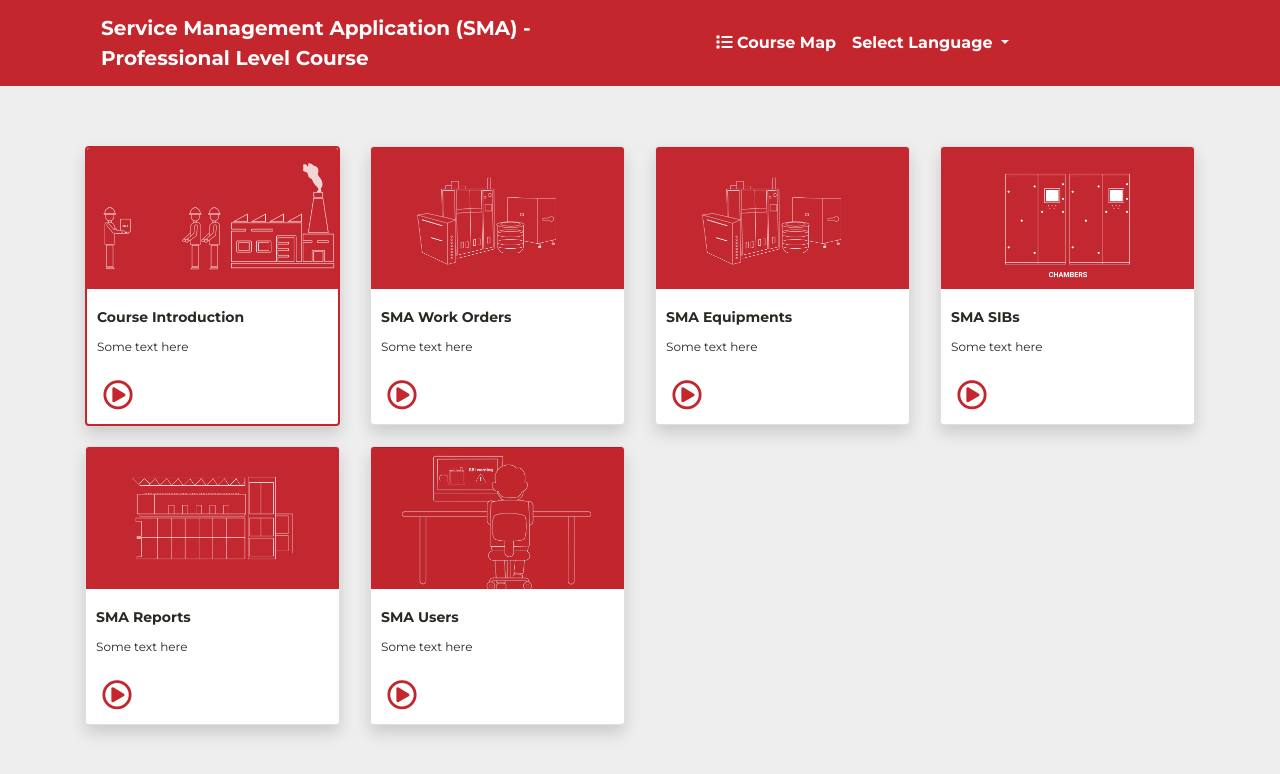
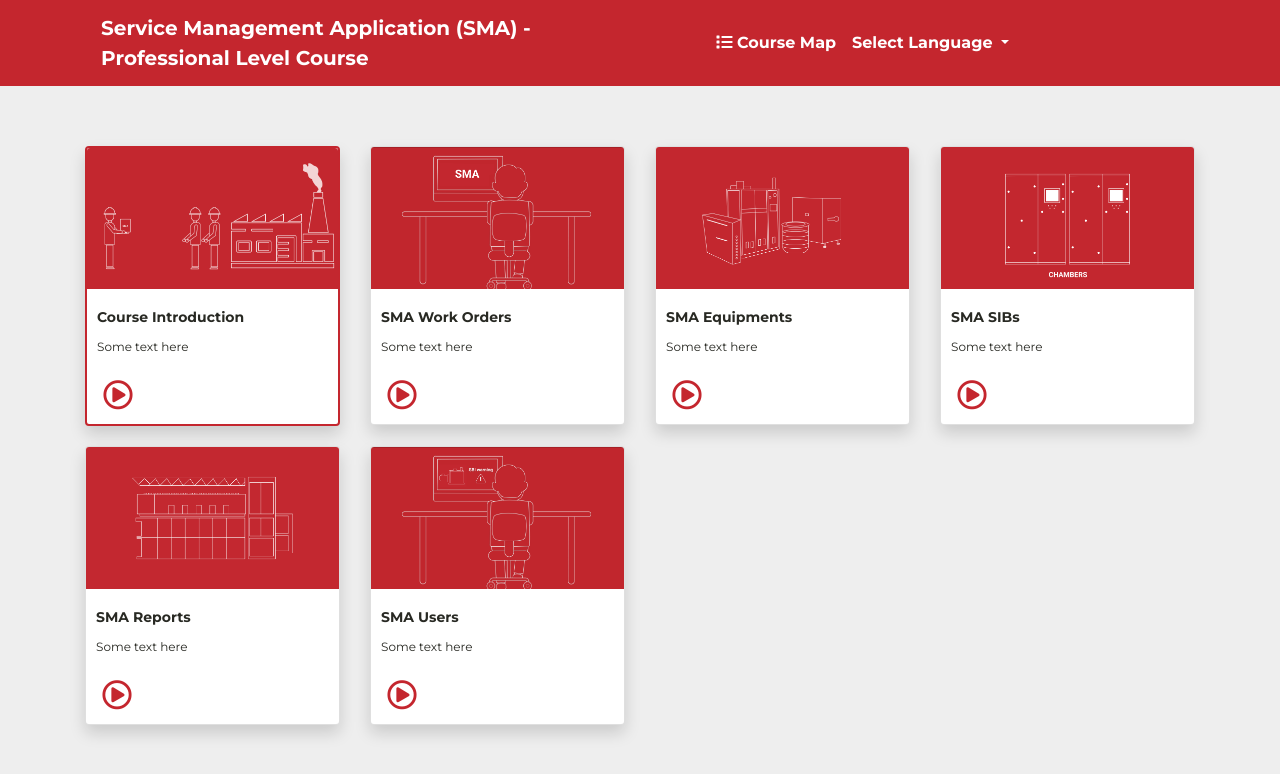
Before and after one commit to ch0wdhury/SMA, a plain HTML site: page index.html in a window 1280 px wide. Drawn offline with Linux system fonts and the light colour scheme.

Commit message:
Add files via upload

```diff
--- a/index.html
+++ b/index.html
@@ -74,7 +74,7 @@
   				</div>
   				<div class="col-lg-3 col-md-4 col-sm-4 col-6">
   					<div class="card shadow card-custom">
-					  <img src="images/course-6.png" class="card-img-top" alt="Course">
+					  <img src="images/course-5.png" class="card-img-top" alt="Course">
 					  <div class="card-body">
 					    <h5 class="card-title">SMA Work Orders</h5>
 					    <p class="card-text">Some text here</p>
```
